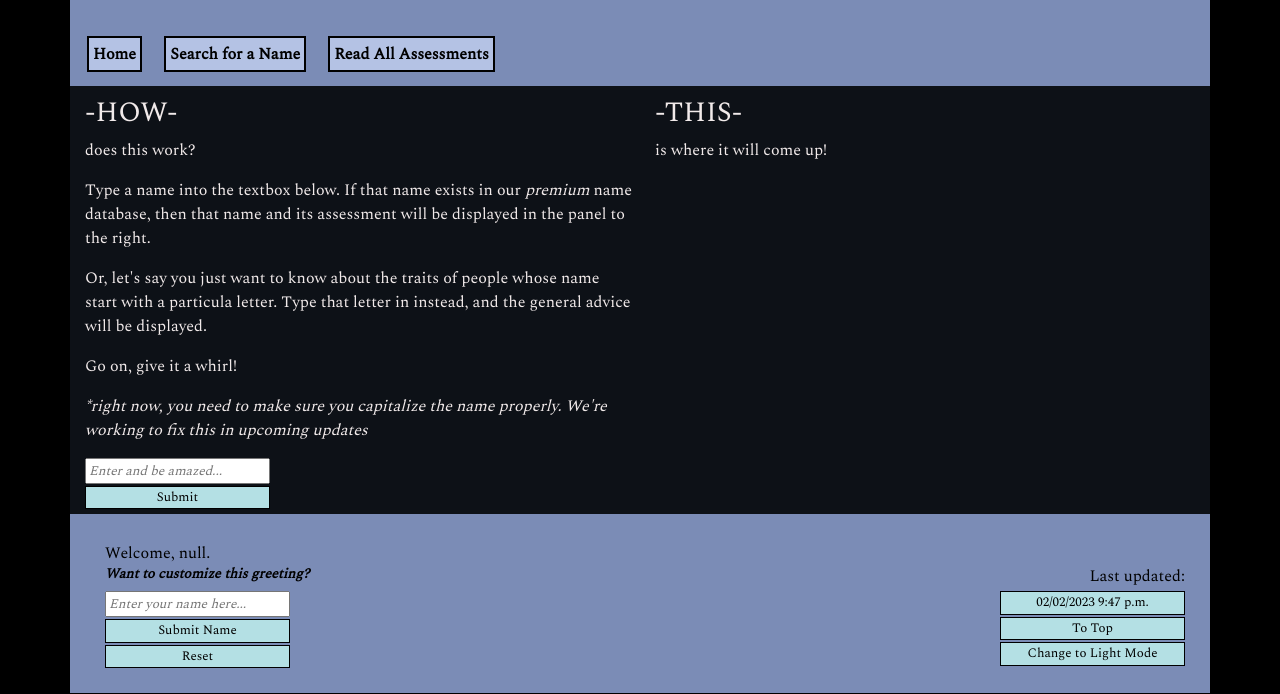
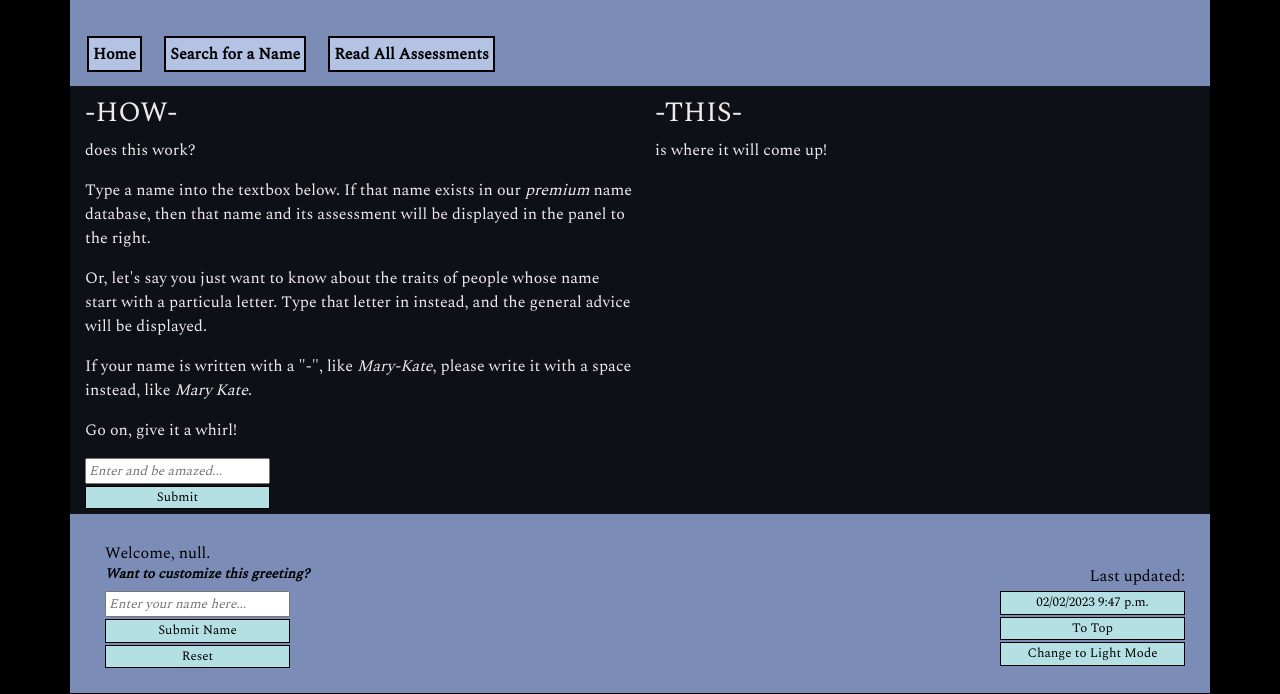
Before and after one commit to a-salami/name-theory, a plain HTML site: page pages/search.html in a window 1280 px wide. Shown: the part 106-800 px from the top of the page. Drawn offline with Linux system fonts and the light colour scheme.

Commit message:
added message to reflect ability to capitalize names with multiple words

```diff
--- a/pages/search.html
+++ b/pages/search.html
@@ -19,12 +19,8 @@
                 </script>
             </div>
 
-            <!-- page where users can search for a specific name -->
-            <!-- make it so that the name that is searched still replaces * -->
             <!-- add an optional selector for male or female. if one is chosen, use those pronouns.
                 if not, use the appropriate one for gendered names or 'they' for gender neutral -->
-            <!-- make the page address the person who is searching if they customized their greeting.
-            e.g. Allison, your Joseph is... -->
 
             <!-- "Body" -->
             <div class = "row">
@@ -33,8 +29,8 @@
                     <p>does this work?</p>
                     <p>Type a name into the textbox below. If that name exists in our <i>premium</i> name database, then that name and its assessment will be displayed in the panel to the right.</p>
                     <p>Or, let's say you just want to know about the traits of people whose name start with a particula letter. Type that letter in instead, and the general advice will be displayed.</p>
+                    <p>If your name is written with a "-", like <i>Mary-Kate</i>, please write it with a space instead, like <i>Mary Kate</i>.</p>
                     <p>Go on, give it a whirl!</p>
-                    <p><i>*right now, you need to make sure you capitalize the name properly. We're working to fix this in upcoming updates</i></p>
 
                     <!-- to catch form data without refreshing the page: use action and javascript: -->
                     <form action = "javascript:nameDisplay()">
```
